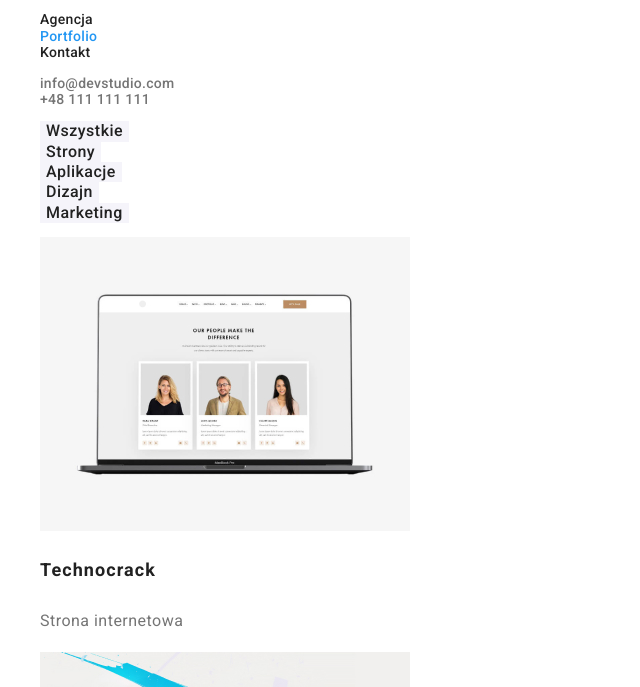
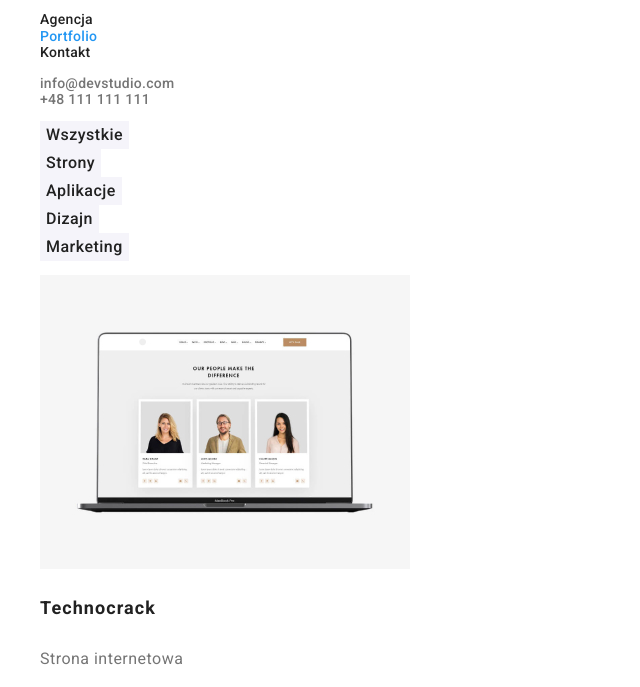
Before and after one commit to BartoszWasilewicz/goit-markup-hw-03, a plain HTML site: page portfolio.html in a window 1280 px wide. Shown: the part 33-720 px from the top of the page, without its empty margins (0-640 px from the left). Drawn offline with nearby package versions, Linux system fonts and the light colour scheme.

Commit message:
Update styles.css

```diff
--- a/css/styles.css
+++ b/css/styles.css
@@ -120,7 +120,7 @@
     border: none;
     font-weight: 500;
     font-size: 16px;
-    line height: 1.62em;
+    line-height: 1.62em;
     letter-spacing: 0.03em;
     color: var(--main-text-color)
 }
```
